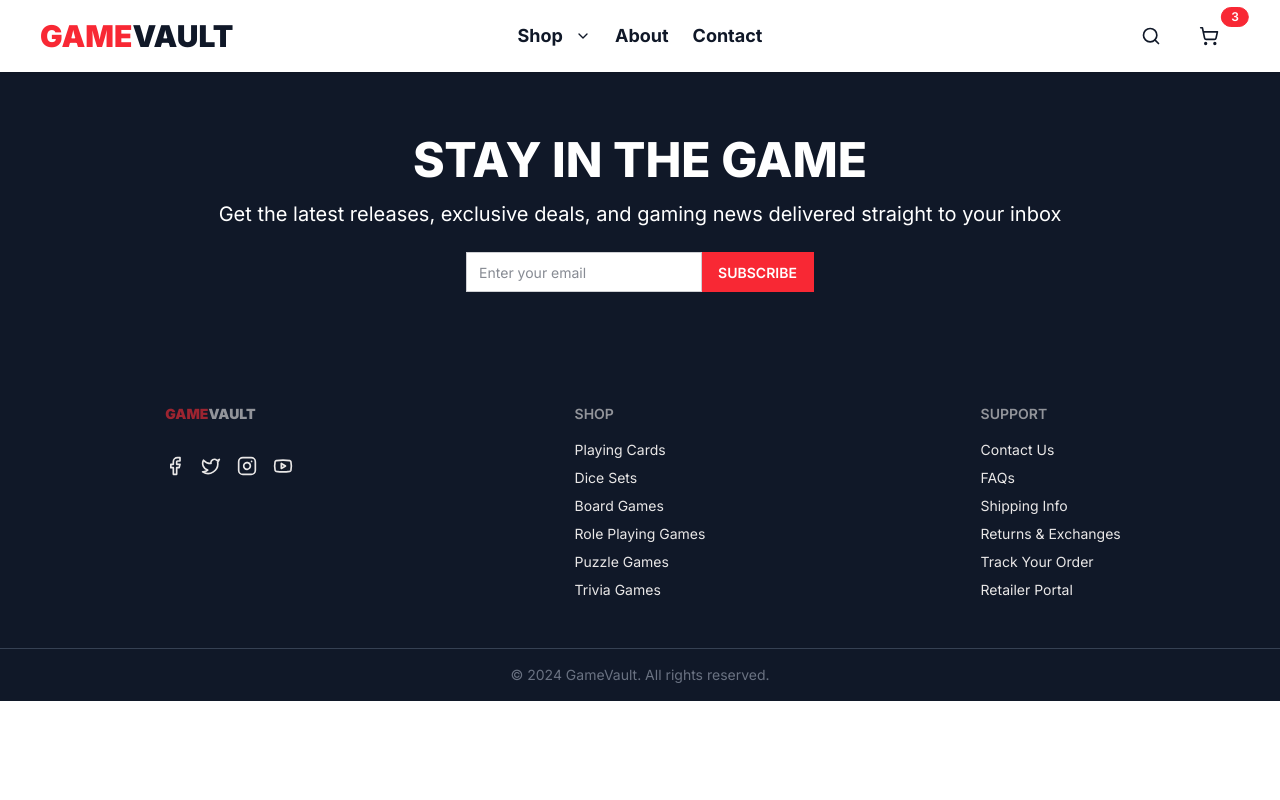
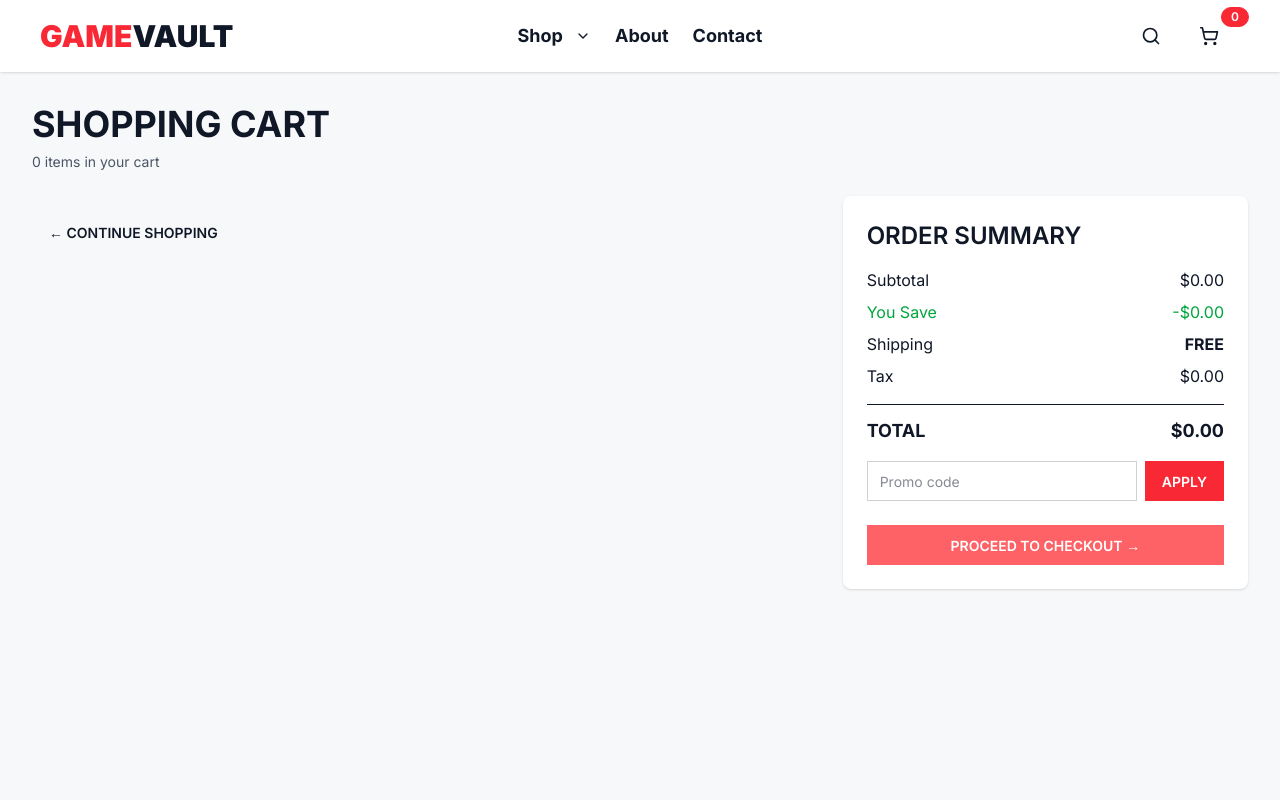
Before and after one commit to Jatti045/SEG3125-A4, a React (Vite) app: page /cart in a window 1280 px wide. Shown: the top 800 px of the page. Built offline with nearby package versions, Linux system fonts and the light colour scheme.

Commit message:
Implemented cart.jsx page.

```diff
--- a/src/App.jsx
+++ b/src/App.jsx
@@ -7,6 +7,7 @@ import About from "@/pages/About.jsx";
 import Shop from "./pages/Shop.jsx";
 import Product from "./pages/Product.jsx";
 import Contact from "@/pages/Contact.jsx";
+import Cart from "./pages/Cart.jsx";
 
 function App() {
   function ScrollToTop() {
@@ -32,6 +33,7 @@ function App() {
         <Route path="/shop" element={<Shop />} />
         <Route path="/contact" element={<Contact />} />
         <Route path="/product/:id" element={<Product />} />
+        <Route path="/cart" element={<Cart />} />
       </Routes>
       <Footer />
     </div>
--- a/src/components/ui/Navbar.jsx
+++ b/src/components/ui/Navbar.jsx
@@ -1,9 +1,11 @@
 import { Link, useLocation } from "react-router-dom";
 import { ChevronDown, Search, ShoppingCart } from "lucide-react";
 import { useState } from "react";
+import { useShoppingCart } from "../../contexts/ShoppingCartContext";
 
 const Navbar = () => {
   const [isDropdownOpen, setIsDropdownOpen] = useState(false);
+  const { cart } = useShoppingCart();
 
   const closeDropdown = () => {
     setIsDropdownOpen(false);
@@ -125,7 +127,7 @@ const Navbar = () => {
             <Link to="/cart" className="btn btn-ghost indicator">
               <ShoppingCart className="w-5 h-5" />
               <span className="badge badge-sm badge-primary indicator-item">
-                3
+                {cart && cart.length}
               </span>
             </Link>
             <label htmlFor="drawer-nav" className="btn btn-ghost lg:hidden">
--- a/src/contexts/ShoppingCartContext.jsx
+++ b/src/contexts/ShoppingCartContext.jsx
@@ -5,7 +5,16 @@ export const ShoppingCartContext = createContext();
 
 export const ShoppingCartProvider = ({ children }) => {
   const [items, setItems] = useState(productsData);
-  const contextValue = { items };
+  const [cart, setCart] = useState([]);
+
+  const removeFromCart = (productId) => {
+    setCart((prevCart) => {
+      const updatedCart = prevCart.filter((item) => item.id !== productId);
+      return updatedCart;
+    });
+  };
+
+  const contextValue = { items, cart, setCart, removeFromCart };
   return (
     <ShoppingCartContext.Provider value={contextValue}>
       {children}
--- /dev/null
+++ b/src/pages/Cart.jsx
@@ -0,0 +1,156 @@
+import React from "react";
+import { useShoppingCart } from "../contexts/ShoppingCartContext.jsx";
+import { Link } from "react-router-dom";
+import { X } from "lucide-react";
+
+export default function ShoppingCart() {
+  const { cart, removeFromCart, increaseCartQuantity, decreaseCartQuantity } =
+    useShoppingCart();
+
+  const subtotal = cart.reduce(
+    (sum, item) => sum + item.price /* * item.quantity */,
+    0
+  );
+  const savings = cart.reduce(
+    (sum, item) =>
+      item.onSale && item.comparePrice
+        ? sum + (item.comparePrice - item.price) /* * item.quantity */
+        : sum,
+    0
+  );
+  const shippingCost = subtotal >= 50.0 ? 0 : 9.99;
+  const taxRate = 0.08;
+  const tax = subtotal * taxRate;
+  const total = subtotal + shippingCost + tax;
+
+  const formatCurrency = (value) =>
+    value.toLocaleString("en-US", { style: "currency", currency: "USD" });
+
+  return (
+    <div className="p-8 bg-base-200 min-h-screen">
+      <h1 className="text-4xl font-bold mb-2">SHOPPING CART</h1>
+      <p className="text-sm text-gray-600 mb-6">
+        {cart.length} item{cart.length !== 1 && "s"} in your cart
+      </p>
+      <div className="flex flex-col lg:flex-row gap-8">
+        {/* Cart Items List */}
+        <div className="flex-1 space-y-4">
+          {cart.map((item) => (
+            <div
+              key={item.id}
+              className="bg-white rounded-lg shadow p-4 flex items-center justify-between"
+            >
+              <div className="flex items-center gap-4">
+                <img
+                  src={item.imageUrl}
+                  alt={item.name}
+                  className="w-24 h-24 object-cover rounded"
+                />
+                <div>
+                  <h3 className="font-semibold text-lg">{item.name}</h3>
+                  <p className="text-sm text-gray-500 capitalize">
+                    {item.category}
+                  </p>
+                  <div className="mt-1">
+                    <span className="font-bold text-xl">
+                      {formatCurrency(item.price)}
+                    </span>
+                    {item.onSale && item.comparePrice && (
+                      <span className="text-gray-400 line-through ml-2">
+                        {formatCurrency(item.comparePrice)}
+                      </span>
+                    )}
+                  </div>
+                </div>
+              </div>
+
+              <div className="flex items-center gap-4">
+                {/* <button
+                  onClick={() => decreaseCartQuantity(item.id)}
+                  className="btn btn-square btn-sm"
+                >
+                  –
+                </button>
+                <span className="text-lg">{item.quantity}</span>
+                <button
+                  onClick={() => increaseCartQuantity(item.id)}
+                  className="btn btn-square btn-sm"
+                >
+                  +
+                </button> */}
+                <button
+                  onClick={() => removeFromCart(item.id)}
+                  className="btn btn-ghost btn-sm text-gray-500"
+                >
+                  <X size={18} />
+                </button>
+              </div>
+            </div>
+          ))}
+
+          <Link to="/shop" className="btn btn-ghost mt-4">
+            &larr; CONTINUE SHOPPING
+          </Link>
+        </div>
+
+        {/* Order Summary */}
+        <div className="w-full lg:w-1/3 bg-white rounded-lg shadow p-6">
+          <h2 className="text-2xl font-semibold mb-4">ORDER SUMMARY</h2>
+
+          <div className="flex justify-between mb-2">
+            <span>Subtotal</span>
+            <span>{formatCurrency(subtotal)}</span>
+          </div>
+
+          <div className="flex justify-between mb-2 text-green-600">
+            <span>You Save</span>
+            <span>-{formatCurrency(savings)}</span>
+          </div>
+
+          <div className="flex justify-between mb-2">
+            <span>Shipping</span>
+            {cart && cart.length > 0 ? (
+              <span className="font-bold">
+                {shippingCost === 0 ? "FREE" : shippingCost}
+              </span>
+            ) : (
+              <span className="font-bold">FREE</span>
+            )}
+          </div>
+
+          <div className="flex justify-between mb-4">
+            <span>Tax</span>
+            <span>{formatCurrency(tax)}</span>
+          </div>
+
+          <div className="flex justify-between items-center border-t pt-3 font-bold text-lg">
+            <span>TOTAL</span>
+            <span>{cart.length > 0 ? formatCurrency(total) : "$0.00"}</span>
+          </div>
+
+          <div className="mt-4 flex gap-2">
+            <input
+              type="text"
+              placeholder="Promo code"
+              className="input input-bordered flex-1"
+            />
+            <button className="btn btn-primary">APPLY</button>
+          </div>
+
+          <button
+            onClick={() => {
+              if (cart && cart.length > 0) {
+                alert("Proceeding to checkout");
+              } else {
+                alert("Add items to your cart to checkout");
+              }
+            }}
+            className="btn btn-error btn-block mt-6"
+          >
+            PROCEED TO CHECKOUT →
+          </button>
+        </div>
+      </div>
+    </div>
+  );
+}
--- a/src/pages/Product.jsx
+++ b/src/pages/Product.jsx
@@ -13,7 +13,7 @@ import { useLocation } from "react-router-dom";
 import ProductCard from "../components/product/ProductCard.jsx";
 
 export default function Product() {
-  const { items } = useShoppingCart();
+  const { items, setCart } = useShoppingCart();
   const location = useLocation();
 
   const productId = location.pathname.split("/")[2];
@@ -82,7 +82,15 @@ export default function Product() {
           <p className="text-gray-700">{product.description}</p>
 
           <div className="flex items-center space-x-4">
-            <button className="btn btn-primary flex-1 gap-2">
+            <button
+              onClick={() =>
+                setCart((prevCart) => {
+                  alert("Item successfully added to cart");
+                  return [...prevCart, product];
+                })
+              }
+              className="btn btn-primary flex-1 gap-2"
+            >
               <ShoppingCart /> Add to Cart
             </button>
           </div>
```
